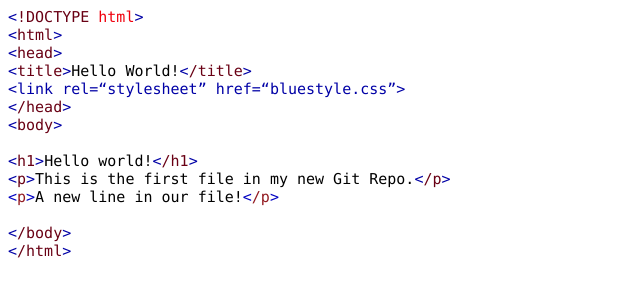
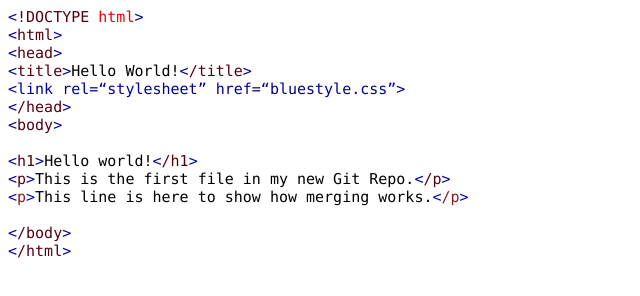
Before and after one commit to ShieNotGiveUp/hello-practice, a plain HTML site: page index.html in a window 1280 px wide. Shown: the whole page, without its empty margins (0-640 px from the left). Drawn offline with Linux system fonts and the light colour scheme.

Commit message:
updated index.html with emergency fix

```diff
--- a/index.html
+++ b/index.html
@@ -5,16 +5,16 @@
   <meta http-equiv="Content-Style-Type" content="text/css">
   <title></title>
   <meta name="Generator" content="Cocoa HTML Writer">
-  <meta name="CocoaVersion" content="2487.5">
+  <meta name="CocoaVersion" content="2487.7">
   <style type="text/css">
-    p.p1 {margin: 0.0px 0.0px 0.0px 0.0px; font: 15.0px Menlo; color: #690014; -webkit-text-stroke: #690014}
+    p.p1 {margin: 0.0px 0.0px 0.0px 0.0px; font: 15.0px Menlo; color: #550010; -webkit-text-stroke: #550010}
     p.p2 {margin: 0.0px 0.0px 0.0px 0.0px; font: 15.0px Menlo; -webkit-text-stroke: #000000}
-    p.p3 {margin: 0.0px 0.0px 0.0px 0.0px; font: 15.0px Menlo; color: #0000a6; -webkit-text-stroke: #0000a6}
+    p.p3 {margin: 0.0px 0.0px 0.0px 0.0px; font: 15.0px Menlo; color: #000095; -webkit-text-stroke: #000095}
     p.p4 {margin: 0.0px 0.0px 0.0px 0.0px; font: 15.0px Menlo; -webkit-text-stroke: #000000; min-height: 18.0px}
-    span.s1 {font-kerning: none; color: #0000a6; -webkit-text-stroke: 0px #0000a6}
+    span.s1 {font-kerning: none; color: #000095; -webkit-text-stroke: 0px #000095}
     span.s2 {font-kerning: none}
-    span.s3 {font-kerning: none; color: #f0000d; -webkit-text-stroke: 0px #f0000d}
-    span.s4 {font-kerning: none; color: #690014; -webkit-text-stroke: 0px #690014}
+    span.s3 {font-kerning: none; color: #e9000e; -webkit-text-stroke: 0px #e9000e}
+    span.s4 {font-kerning: none; color: #550010; -webkit-text-stroke: 0px #550010}
     span.s5 {font-kerning: none; background-color: #ffffff}
     span.s6 {font-kerning: none; color: #0000c2; -webkit-text-stroke: 0px #0000c2}
     span.s7 {font-kerning: none; color: #921a20; -webkit-text-stroke: 0px #921a20}
@@ -31,7 +31,7 @@
 <p class="p4"><span class="s2"></span><br></p>
 <p class="p2"><span class="s1">&lt;</span><span class="s4">h1</span><span class="s1">&gt;</span><span class="s5">Hello world!</span><span class="s1">&lt;</span><span class="s4">/h1</span><span class="s1">&gt;</span></p>
 <p class="p2"><span class="s1">&lt;</span><span class="s4">p</span><span class="s1">&gt;</span><span class="s5">This is the first file in my new Git Repo.</span><span class="s1">&lt;</span><span class="s4">/p</span><span class="s1">&gt;</span></p>
-<p class="p2"><span class="s6">&lt;</span><span class="s7">p</span><span class="s6">&gt;</span><span class="s5">A new line in our file!</span><span class="s6">&lt;</span><span class="s7">/p</span><span class="s6">&gt;</span></p>
+<p class="p2"><span class="s6">&lt;</span><span class="s7">p</span><span class="s6">&gt;</span><span class="s5">This line is here to show how merging works.</span><span class="s6">&lt;</span><span class="s7">/p</span><span class="s6">&gt;</span></p>
 <p class="p4"><span class="s2"></span><br></p>
 <p class="p1"><span class="s1">&lt;</span><span class="s2">/body</span><span class="s1">&gt;</span></p>
 <p class="p1"><span class="s1">&lt;</span><span class="s2">/html</span><span class="s1">&gt;</span></p>
```
